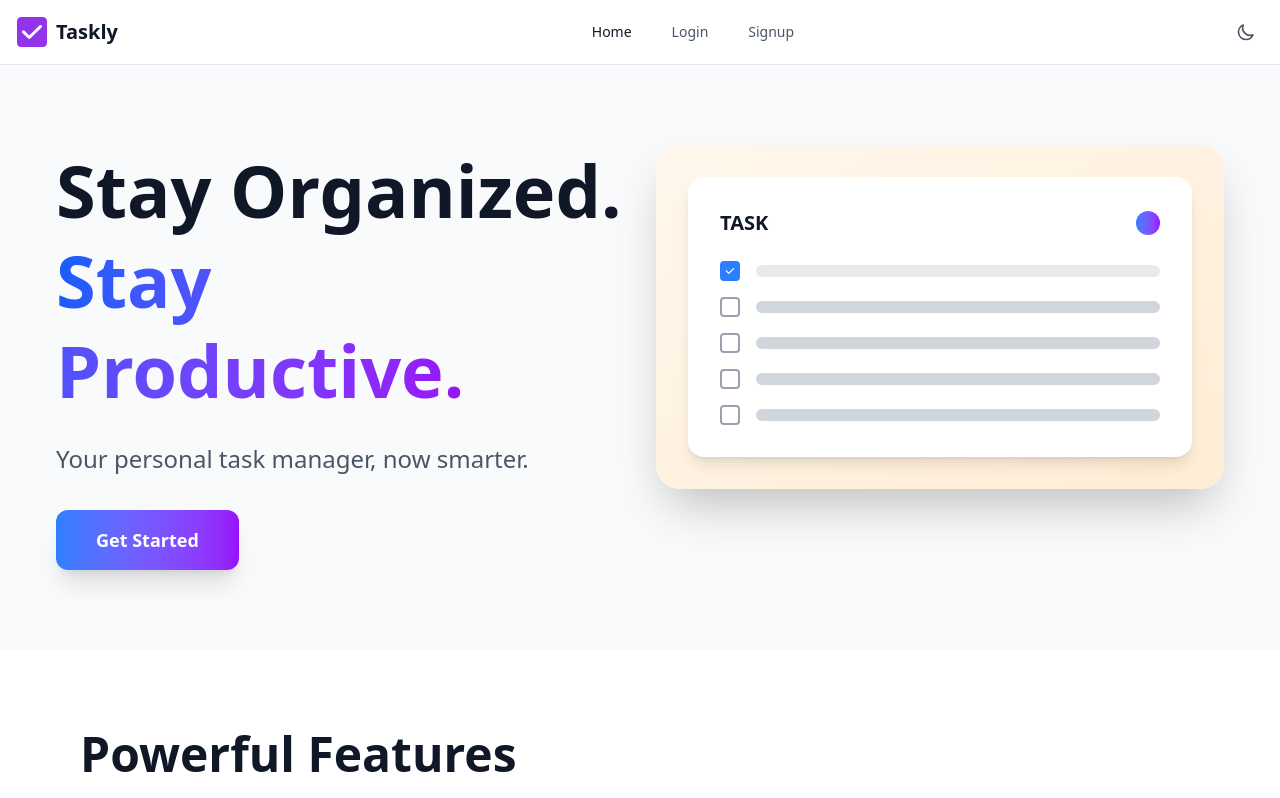
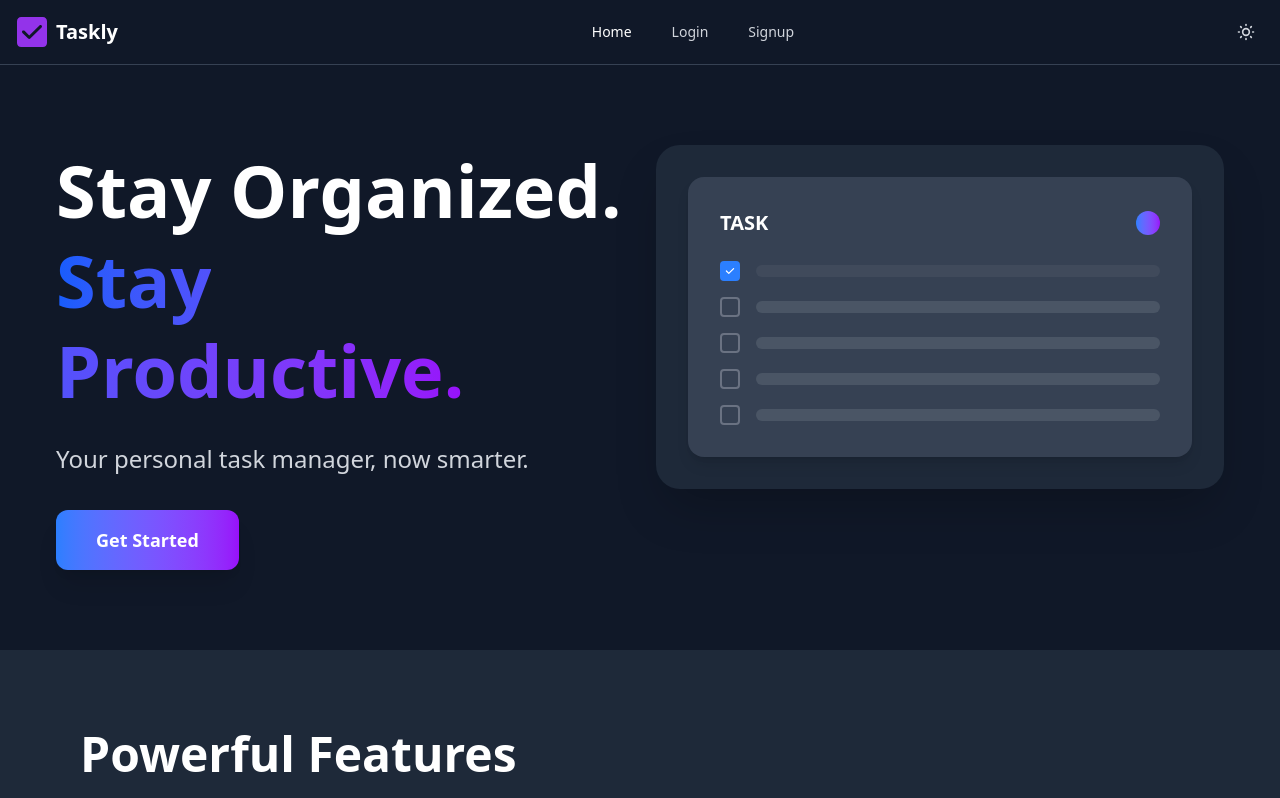
Before and after one commit to sagar7760/To-Do-WebApp, a React (Vite) app in the folder frontend/: page / in a window 1280 px wide. Shown: the top 798 px of the page. Built offline with nearby package versions, Linux system fonts and the light colour scheme.

Commit message:
Set Darkmode as default

```diff
--- a/frontend/src/App.jsx
+++ b/frontend/src/App.jsx
@@ -5,7 +5,7 @@ import './App.css'
 import Navbar from './components/navbar';
 
 function App() {
-   const [darkMode, setDarkMode] = useState(false);
+   const [darkMode, setDarkMode] = useState(true);
    const [currentPage, setCurrentPage] = useState('home'); // 'home' or 'todo'
 
     const toggleDarkMode = () => {
--- a/frontend/src/index.css
+++ b/frontend/src/index.css
@@ -1 +1,17 @@
 @import "tailwindcss";
+
+/* Custom animations */
+@keyframes slide-in {
+  from {
+    transform: translateX(100%);
+    opacity: 0;
+  }
+  to {
+    transform: translateX(0);
+    opacity: 1;
+  }
+}
+
+.animate-slide-in {
+  animation: slide-in 0.3s ease-out;
+}
```
